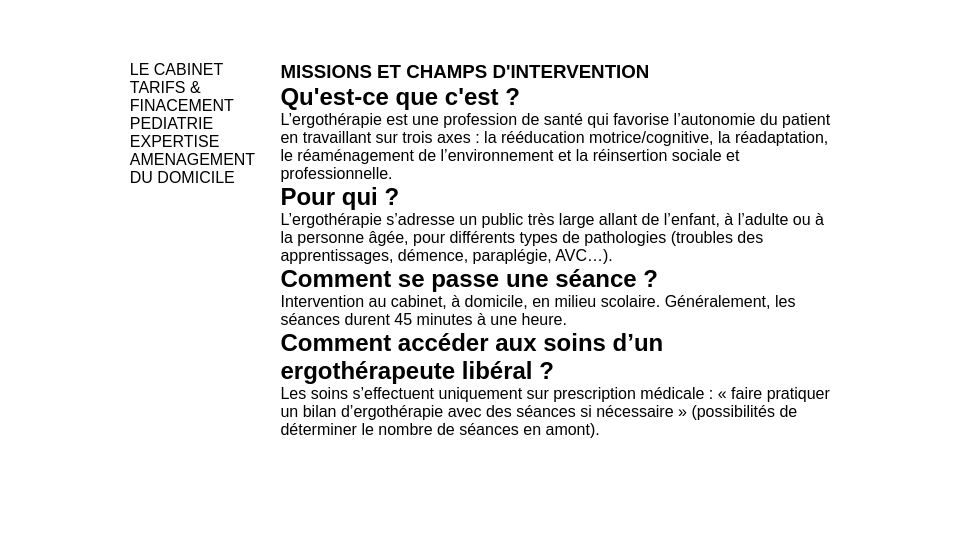
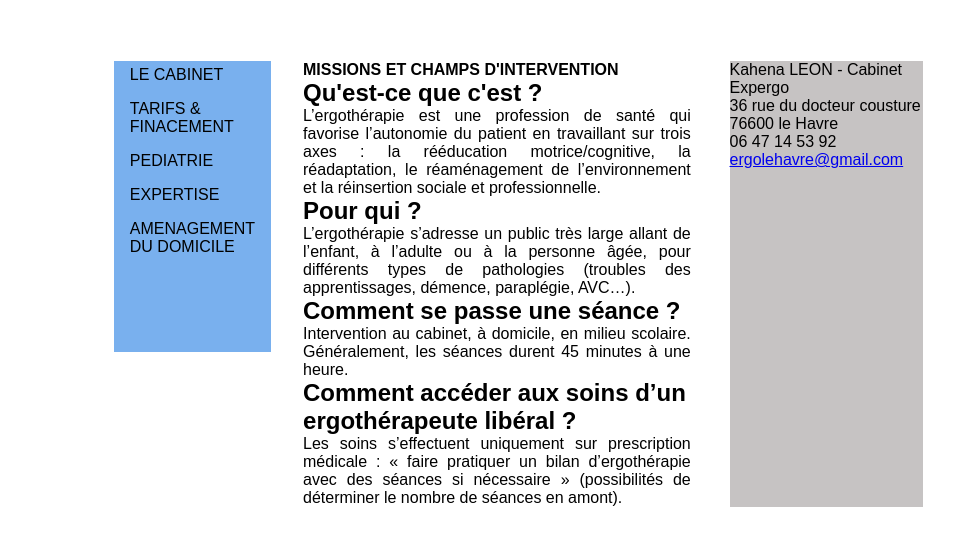
Before and after one commit to thomasvivien76/KahenaLeon, a plain HTML site: page Page_principale/index.html in a window 1280 px wide. Shown: the part 211-756 px from the top of the page, without its empty margins (27-981 px from the left). Drawn offline with Linux system fonts and the light colour scheme.

Commit message:
3 colonnes

```diff
--- a/Assets/css/style.css
+++ b/Assets/css/style.css
@@ -119,10 +119,12 @@ nav ul {
     display: flex;
     list-style: none;
     flex-direction: column;
+    background-color: rgb(121, 176, 238);
+    padding: 0.3rem 1rem 5rem 1rem;
 }
 
 nav ul li {
-    margin-left: 1rem;
+    margin-bottom: 1rem;
 }
 
 nav ul li a {
@@ -179,17 +181,46 @@ nav ul li a {
     }
 }
 
+p{
+    text-align: justify;
+}
 .body{
     display: flex;
-    flex-direction: row;
 }
 
+.center-right{
+    display: flex;
+}
 .left{
-    padding: 1rem 1% 1rem 11%;
+    margin: 1rem 1% 1rem 11%;
+    width: 20%;
 }
 
 .center{
     display: flex;
     flex-direction: column;
-    padding: 1rem 33% 1rem 1%;
+    margin: 1rem 2% 1rem 2%;
+    width: 40%;
+
 }
+
+.right{
+    display: flex;
+    margin: 1rem 11% 1rem 2%;
+    width: 20%;
+    background-color: rgb(198, 195, 195);
+}
+
+ul{
+    list-style-type: none;
+}
+
+@media (max-width: 1000px) {
+    .center-right{
+        display: flex;
+        flex-direction: column;
+    }
+    .right{
+        width: 40%;
+    }
+}
--- a/Page_principale/index.html
+++ b/Page_principale/index.html
@@ -32,6 +32,7 @@
             </ul>
             </nav>
         </section>
+        <section class="center-right">
             <section class="center">
                 <h1>MISSIONS ET CHAMPS D'INTERVENTION</h1>
                 <div class="Qu'est-ce que c'est">
@@ -68,8 +69,21 @@
                         en amont).</p>
                 </div>
             </section>
+            <section class="right">
+                <div>
+                    <ul>
+                        <li>Kahena LEON - Cabinet Expergo</li>
+                        <li>36 rue du docteur cousture</li>
+                        <li>76600 le Havre</li>
+                        <li>06 47 14 53 92</li>
+                        <li><a href="mailto:ergolehavre@gmail.com">ergolehavre@gmail.com</a></li>
+                    </ul>
+                </div>
+
             </section>
-    <section></section>
+        </section>
+    </section>
+
     <section></section>
 
 </body>
```
Also changed, not shown: 3 other files. Lines whose indentation alone changed are shown as unchanged.
